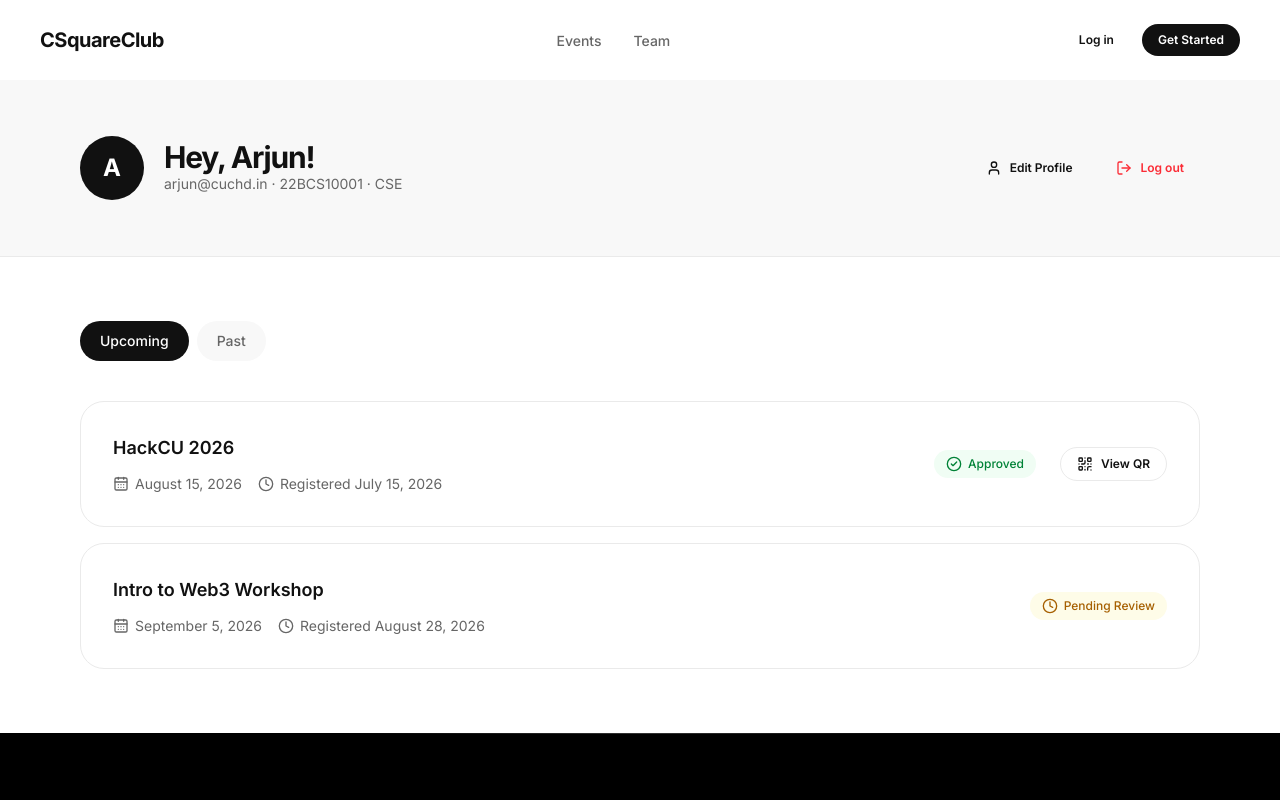
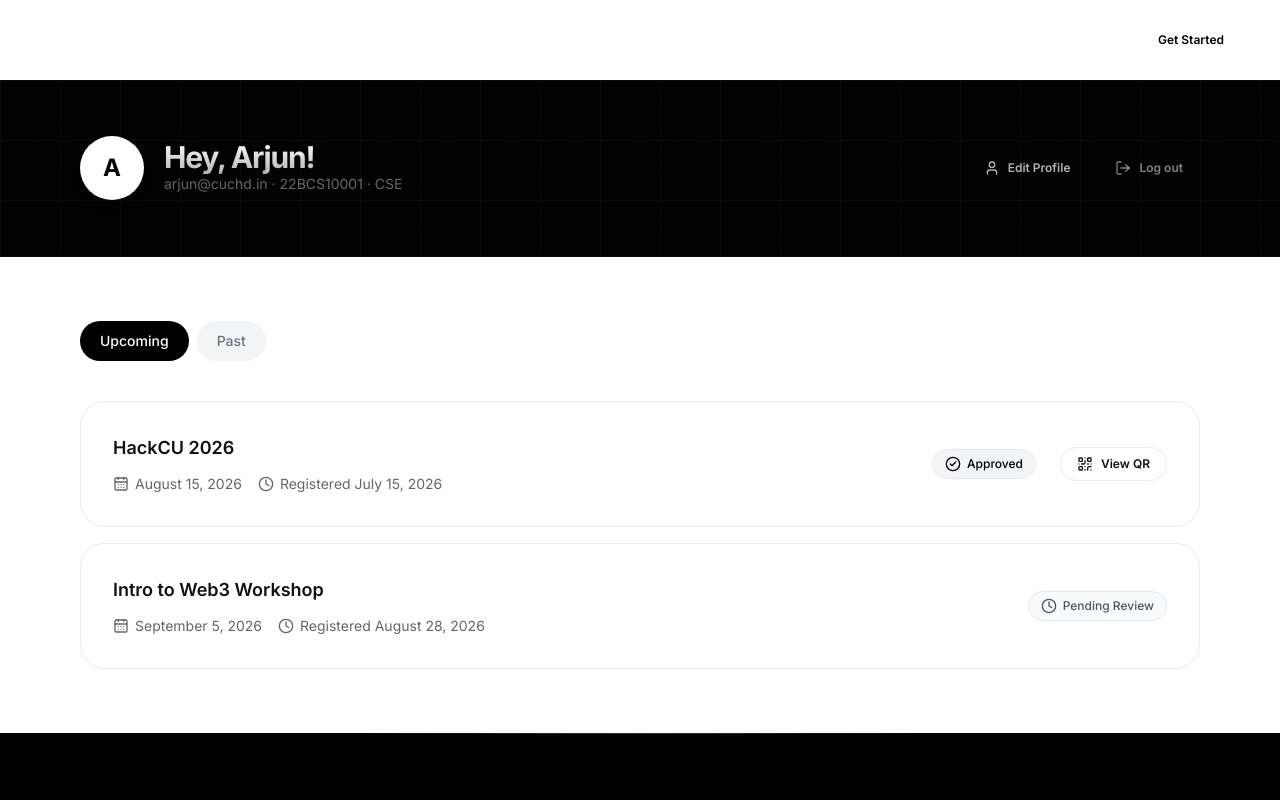
Before and after one commit to CSquareClubCU/C-Square-Web, a Next.js app in the folder frontend/: page /dashboard in a window 1280 px wide. Shown: the top 800 px of the page. Built offline with nearby package versions, Linux system fonts and the light colour scheme.

Commit message:
style: apply b/w dark theme to login and dashboard pages, remove floating elements from hero

```diff
--- a/frontend/app/dashboard/page.tsx
+++ b/frontend/app/dashboard/page.tsx
@@ -57,26 +57,26 @@ const statusConfig: Record<string, { label: string; icon: React.ReactNode; color
   approved: {
     label: "Approved",
     icon: <CheckCircle2 className="w-4 h-4" />,
-    color: "text-green-700",
-    bg: "bg-green-50",
+    color: "text-black",
+    bg: "bg-gray-100 border border-gray-200",
   },
   pending: {
     label: "Pending Review",
     icon: <Clock className="w-4 h-4" />,
-    color: "text-yellow-700",
-    bg: "bg-yellow-50",
+    color: "text-gray-600",
+    bg: "bg-gray-50 border border-gray-200",
   },
   rejected: {
     label: "Rejected",
     icon: <XCircle className="w-4 h-4" />,
-    color: "text-red-700",
-    bg: "bg-red-50",
+    color: "text-white",
+    bg: "bg-black",
   },
   waitlisted: {
     label: "Waitlisted",
     icon: <AlertCircle className="w-4 h-4" />,
-    color: "text-blue-700",
-    bg: "bg-blue-50",
+    color: "text-gray-600",
+    bg: "bg-white border border-gray-200 border-dashed",
   },
 };
 
@@ -91,29 +91,30 @@ export default function DashboardPage() {
   return (
     <div className="w-full">
       {/* Dashboard Header */}
-      <section className="w-full bg-[var(--c-surface)] border-b border-[var(--c-border)] py-10 md:py-14">
-        <div className="max-w-[1200px] mx-auto px-5 md:px-10">
+      <section className="w-full bg-black text-white noise-overlay border-b border-white/[0.04] py-10 md:py-14 relative overflow-hidden">
+        <div className="absolute inset-0 code-grid" />
+        <div className="max-w-[1200px] mx-auto px-5 md:px-10 relative z-10">
           <FadeUp>
             <div className="flex flex-col md:flex-row md:items-center md:justify-between gap-6">
               <div className="flex items-center space-x-5">
-                <div className="w-16 h-16 rounded-full bg-[var(--c-accent)] text-white flex items-center justify-center text-2xl font-bold">
+                <div className="w-16 h-16 rounded-full bg-white text-black flex items-center justify-center text-2xl font-bold shadow-lg">
                   {MOCK_USER.full_name.charAt(0)}
                 </div>
                 <div>
-                  <h1 className="text-2xl md:text-3xl font-bold tracking-tight">
+                  <h1 className="text-2xl md:text-3xl font-bold tracking-tight gradient-text">
                     Hey, {MOCK_USER.full_name.split(" ")[0]}!
                   </h1>
-                  <p className="text-sm text-[var(--c-secondary-text)]">
+                  <p className="text-sm text-white/40">
                     {MOCK_USER.email} &middot; {MOCK_USER.student_uid} &middot; {MOCK_USER.branch}
                   </p>
                 </div>
               </div>
               <div className="flex items-center space-x-3">
-                <Button variant="ghost" size="sm">
+                <Button variant="ghost" size="sm" className="text-white/70 hover:text-white hover:bg-white/10">
                   <User className="w-4 h-4 mr-2" />
                   Edit Profile
                 </Button>
-                <Button variant="ghost" size="sm" className="text-red-500 hover:text-red-600 hover:bg-red-50">
+                <Button variant="ghost" size="sm" className="text-white/50 hover:text-white hover:bg-white/10 border border-transparent hover:border-white/10">
                   <LogOut className="w-4 h-4 mr-2" />
                   Log out
                 </Button>
@@ -132,8 +133,8 @@ export default function DashboardPage() {
               onClick={() => setActiveTab(tab)}
               className={`px-5 py-2.5 rounded-full text-sm font-medium transition-all duration-200 ${
                 activeTab === tab
-                  ? "bg-[var(--c-accent)] text-white"
-                  : "bg-[var(--c-surface)] text-[var(--c-secondary-text)] hover:bg-gray-200"
+                  ? "bg-black text-white"
+                  : "bg-gray-100 text-gray-500 hover:bg-gray-200"
               }`}
             >
               {tab === "upcoming" ? "Upcoming" : "Past"}
--- a/frontend/app/login/page.tsx
+++ b/frontend/app/login/page.tsx
@@ -33,20 +33,9 @@ export default function LoginPage() {
   return (
     <div className="min-h-[calc(100vh-80px)] flex relative overflow-hidden">
       {/* Left side — branding */}
-      <div className="hidden lg:flex w-1/2 bg-[var(--c-accent)] text-white relative overflow-hidden flex-col justify-between p-16">
-        {/* Dot grid overlay */}
-        <div className="absolute inset-0 dot-grid opacity-[0.03]" />
-
-        {/* Floating shapes */}
-        <Float duration={7} distance={20} className="absolute top-[15%] right-[15%]">
-          <div className="w-24 h-24 rounded-3xl border border-white/10 rotate-12" />
-        </Float>
-        <Float duration={5} distance={12} className="absolute bottom-[25%] left-[10%]">
-          <div className="w-16 h-16 rounded-full border border-white/10" />
-        </Float>
-        <Float duration={6} distance={14} className="absolute top-[60%] right-[25%]">
-          <div className="w-12 h-12 rounded-lg border border-white/10 -rotate-12" />
-        </Float>
+      <div className="hidden lg:flex w-1/2 bg-black text-white relative overflow-hidden flex-col justify-between p-16 noise-overlay">
+        {/* Code grid overlay */}
+        <div className="absolute inset-0 code-grid opacity-50" />
 
         <div className="relative z-10">
           <Link href="/" className="text-xl font-bold tracking-tight opacity-90">
@@ -200,9 +189,9 @@ export default function LoginPage() {
                     damping: 15,
                     delay: 0.2,
                   }}
-                  className="w-20 h-20 rounded-full bg-green-50 flex items-center justify-center mx-auto mb-8"
+                  className="w-20 h-20 rounded-full bg-black text-white flex items-center justify-center mx-auto mb-8 shadow-lg"
                 >
-                  <CheckCircle2 className="w-10 h-10 text-[var(--c-success)]" />
+                  <CheckCircle2 className="w-10 h-10" />
                 </motion.div>
 
                 <h2 className="text-2xl md:text-3xl font-bold tracking-tight mb-4">
--- a/frontend/components/layout/Header.tsx
+++ b/frontend/components/layout/Header.tsx
@@ -18,7 +18,7 @@ export function Header() {
   const pathname = usePathname();
 
   // Pages that have a dark hero section
-  const isDarkHero = pathname === "/" || pathname === "/events" || pathname === "/team" || pathname.startsWith("/events/");
+  const isDarkHero = pathname === "/" || pathname === "/events" || pathname === "/team" || pathname === "/login" || pathname === "/dashboard" || pathname.startsWith("/events/");
 
   useEffect(() => {
     const onScroll = () => setScrolled(window.scrollY > 20);
```
